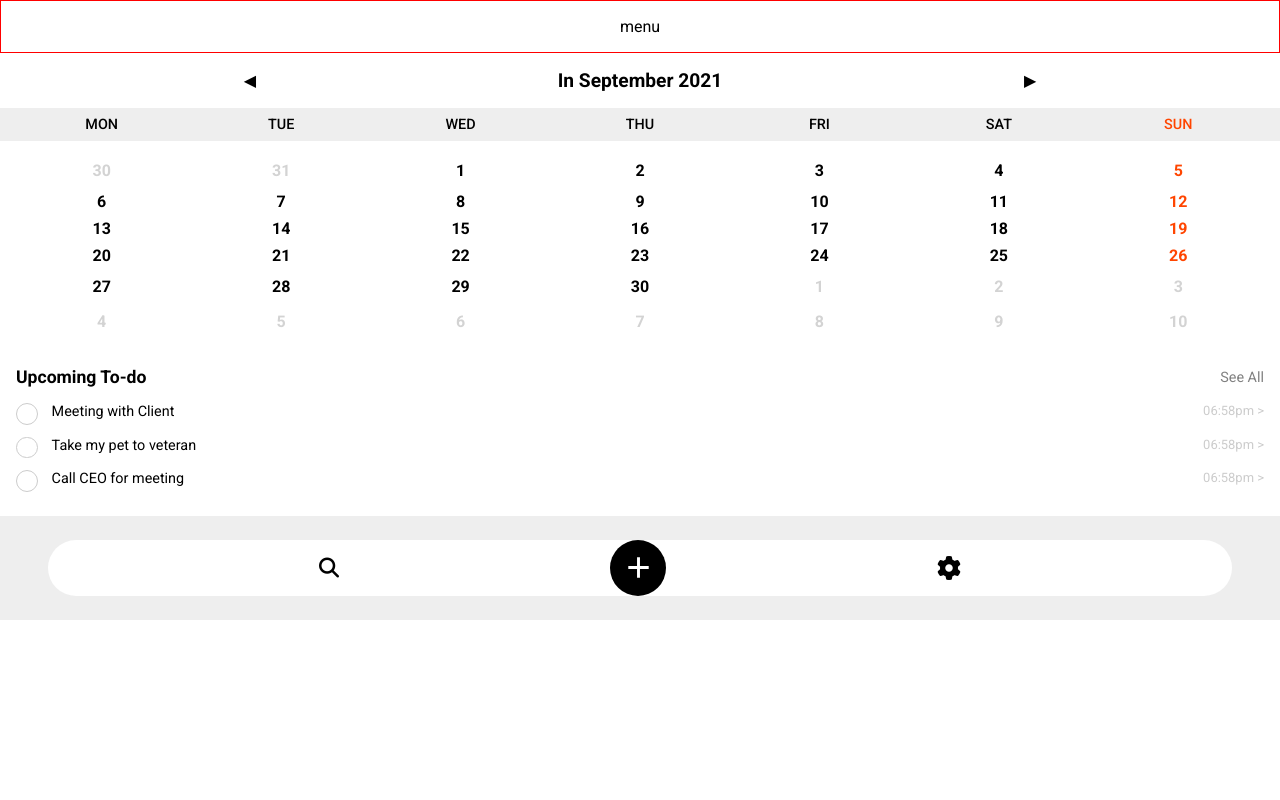
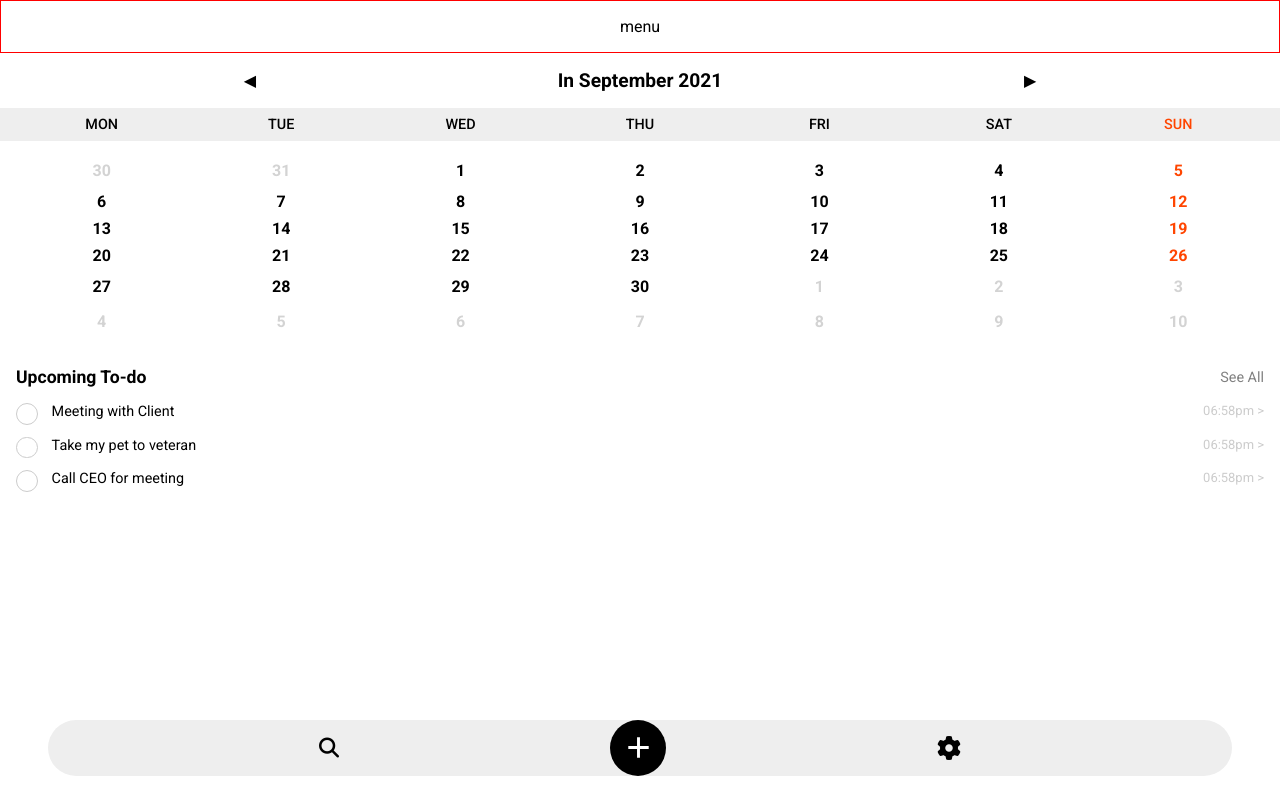
Before and after one commit to Moim-Study/vue-diary, a Vue app: page / in a window 1280 px wide. Built offline with nearby package versions, Linux system fonts and the light colour scheme.

Commit message:
CSS: Footer adjusted
position and color

```diff
--- a/src/App.vue
+++ b/src/App.vue
@@ -5,7 +5,7 @@
 
   <router-view></router-view>
 
-  <footer id="footer">
+  <footer id="Footer">
     <div class="FooterBtns">
       <button @click="step = 1"><i class="fas fa-search"></i></button>
       <button class="FooterPlusBtn" @click="step = 2">
@@ -66,12 +66,10 @@ export default {
   color: #42b983;
 }
 
-#footer {
-  /* iphone 6/7/8에서 bottom에 붙지 않음? */
-  position: sticky;
+#Footer {
+  position: fixed;
   bottom: 0;
   width: 100%;
-  background-color: #eee;
   padding: 24px 3rem;
   z-index: 2;
 }
@@ -79,7 +77,7 @@ export default {
 .FooterBtns {
   @include flex(space-evenly, center, "");
   border-radius: 50px;
-  background-color: white;
+  background-color: #eee;
   color: black;
 
   i {
```
